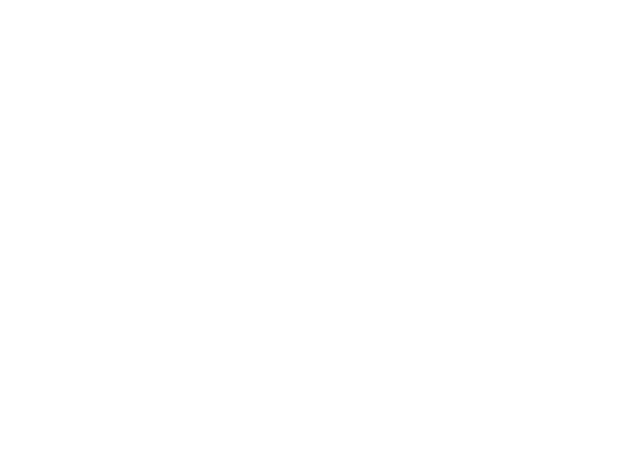
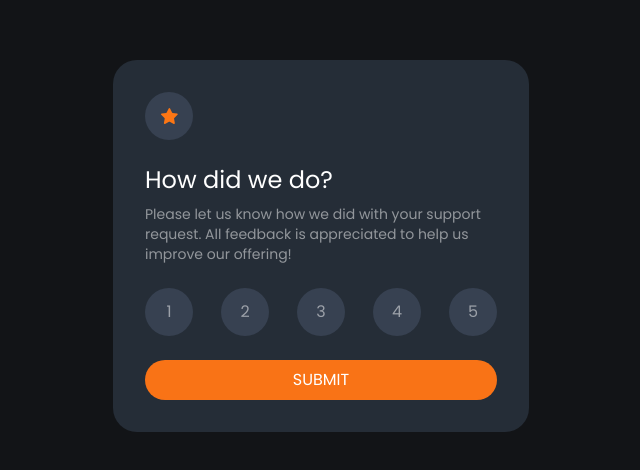
Before and after one commit to Imhandegbelo/frontend-mentor-tasks, a React (Vite) app: page /rating_app in a window 1280 px wide. Shown: the part 154-624 px from the top of the page, without its empty margins (319-959 px from the left). Built offline with nearby package versions, Linux system fonts and the light colour scheme; the HTML template or start-up script is replaced by a standard one.

Commit message:
feat: added the rating component

```diff
--- /dev/null
+++ b/src/component/ThankYou.jsx
@@ -0,0 +1,30 @@
+import illustration from "../assets/ratingApp/illustration.svg"
+export default function ThankYou({ submitted, active }) {
+  return (
+    <div
+      className={`${
+        submitted
+          ? "flex flex-col w-4/12 gap-6 px-8 py-10 bg-[#252d37] rounded-3xl text-center"
+          : "hidden"
+      } `}
+    >
+      <img
+        src={illustration}
+        alt="illustration"
+        className="w-3/5 h-auto mx-auto"
+      />
+      <h1 className="text-orange-400/70 text-sm py-1 px-3 rounded-l-full rounded-r-full mx-auto bg-gray-700 w-fit">
+        You selected {active} out of 5
+      </h1>
+      <div>
+        <h2 className="text-white text-md md:text-xl lg:text-2xl">
+          Thank you!
+        </h2>
+        <p className="text-white/50 text-xs md:text-sm leading-4 pt-2">
+          We appreciate you taking the time to give a rating. If you ever need
+          more support, don't hesitate to get in touch!
+        </p>
+      </div>
+    </div>
+  );
+}
--- a/src/index.css
+++ b/src/index.css
@@ -6,11 +6,7 @@
 
 :root {
   font-family: Poppins, system-ui;
-  /* background: #716f6f "smokey grey"; */
-  /* background: #141414 "off black"; */
-  /* background: #f0f0f0 ; off white*/
-  /* background-color: #854dff; purple*/
-  /* background-color: #ff5757; light red */
+  /* background: #252d37; */
 }
 
 body {
--- a/src/pages/AgeCalculator/AgeCalculator.jsx
+++ b/src/pages/AgeCalculator/AgeCalculator.jsx
@@ -119,7 +119,7 @@ function AgeCalculator() {
                   onChange={(e) => setDay(e.target.value)}
                   className={`w-full text-[1.5rem] md:text-[2rem] font-bold p-3 md:p-4 border ${
                     dayError ? "border-red-500" : ""
-                  } rounded focus:border-rose-600`}
+                  } rounded focus:border focus:border-rose-600`}
                 />
                 <small className="text-[8px] md:text-[10px] text-rose-400">
                   {dayErrorText}
--- a/src/pages/Home/Home.jsx
+++ b/src/pages/Home/Home.jsx
@@ -17,6 +17,10 @@ export default function Home() {
     {
       title: "Todo",
       path: "/todo",
+    },
+    {
+      title: "TicTac Toe",
+      path: "/tic_tac",
     },
 
   ];
--- a/src/pages/RatingApp/RatingApp.jsx
+++ b/src/pages/RatingApp/RatingApp.jsx
@@ -1,3 +1,69 @@
+import iconStar from "../../assets/ratingApp/icon-star.svg";
+
+import { useState } from "react";
+import ThankYou from "../../component/ThankYou";
+
 export default function RatingApp() {
-  return <div className="text-white">Rating App</div>;
+  const [active, setActive] = useState(-1);
+  const [submitted, setSubmitted] = useState(false);
+  const stars = [1, 2, 3, 4, 5];
+
+  function handleSubmit() {
+    if (active >= 1 ) {
+      setSubmitted(true);
+    } else {
+      alert("You have not made a selection!");
+      setSubmitted(false);
+    }
+    console.log("clicked");
+  }
+
+  return (
+    <div className="bg-[#121417] h-screen p-4 flex justify-center items-center">
+      <div
+        className={`${
+          submitted
+            ? "hidden"
+            : "flex flex-col w-full sm:w-4/5 md:w-3/5 lg:w-4/12 gap-6 p-8 bg-[#252d37] rounded-3xl"
+        } `}
+      >
+        <button className="flex justify-center items-center rounded-full w-12 h-12 bg-gray-700">
+          <img src={iconStar} alt="star" />
+        </button>
+
+        <div>
+          <h1 className="text-white text-md md:text-xl lg:text-2xl">
+            How did we do?
+          </h1>
+          <p className="text-white/50 text-xs md:text-sm leading-4 pt-2">
+            Please let us know how we did with your support request. All
+            feedback is appreciated to help us improve our offering!
+          </p>
+        </div>
+        <div className="flex justify-between">
+          {stars.map((star) => (
+            <button
+              onClick={() => setActive(star)}
+              className={`items-center w-12 h-12 rounded-full ${
+                active === star
+                  ? "bg-gray-400 text-white"
+                  : "bg-gray-700 text-white/50"
+              } hover:bg-orange-500 hover:text-white`}
+            >
+              {star}
+            </button>
+          ))}
+        </div>
+        <div className="text-white">
+          <button
+            onClick={handleSubmit}
+            className="w-full rounded-l-full rounded-r-full bg-orange-500 py-2 hover:bg-white hover:text-orange-500"
+          >
+            SUBMIT
+          </button>
+        </div>
+      </div>
+      <ThankYou submitted={submitted} active={active} />
+    </div>
+  );
 }
```
Also changed, not shown: src/assets/ratingApp/icon-star.svg (added), src/assets/ratingApp/illustration.svg (added), src/pages/AgeCalculator/place.txt (deleted).
